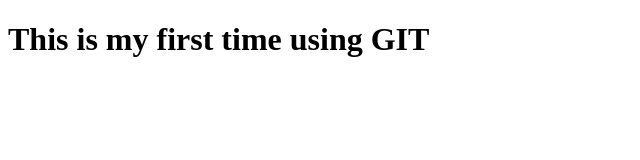
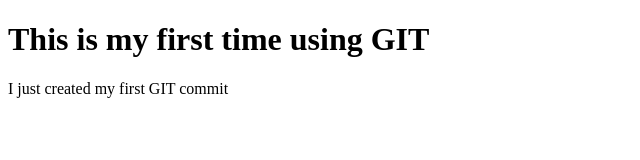
Before and after one commit to vivekvalagadde/FSWD, a plain HTML site: page index.html in a window 1280 px wide. Shown: the whole page, without its empty margins (0-640 px from the left). Drawn offline with Linux system fonts and the light colour scheme.

Commit message:
second commit

```diff
--- a/index.html
+++ b/index.html
@@ -10,5 +10,6 @@
     <h1>
         This is my first time using GIT
     </h1>
+    <p>I just created my first GIT commit</p>
 </body>
 </html>
```
